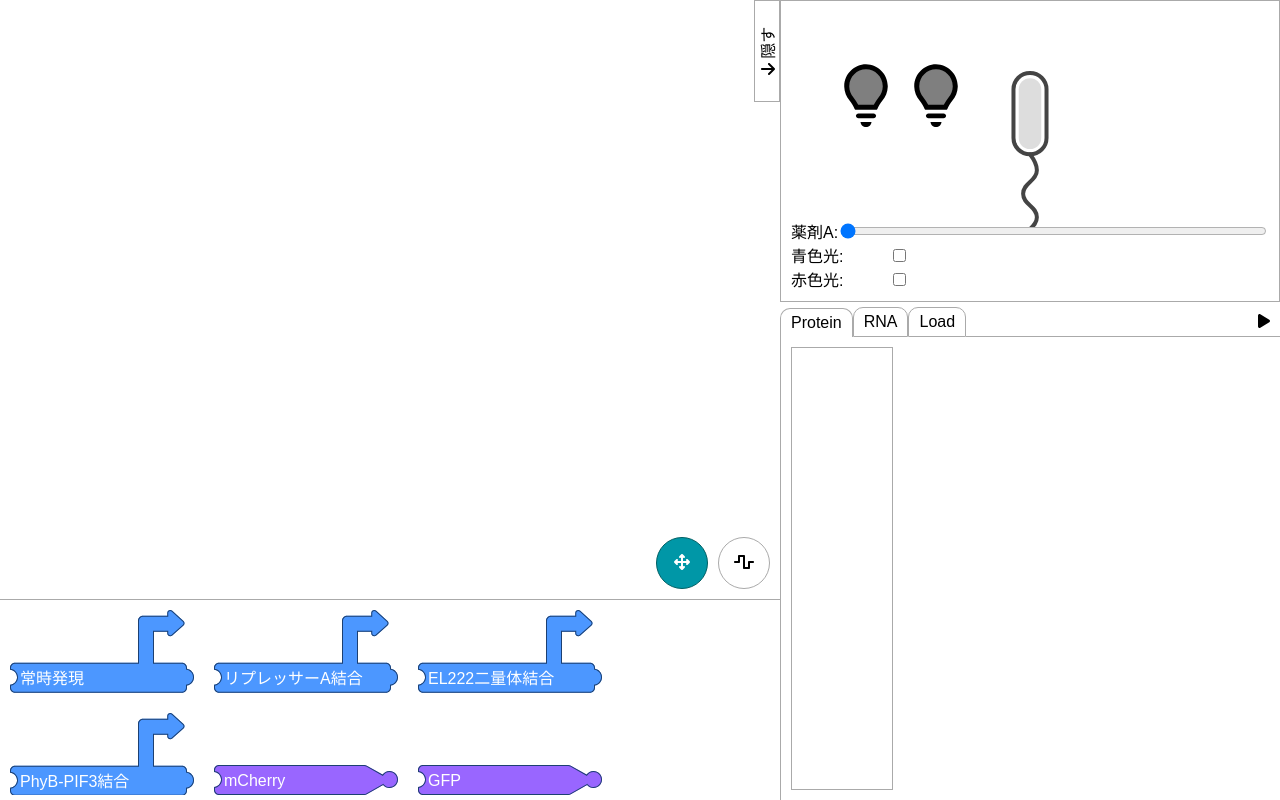
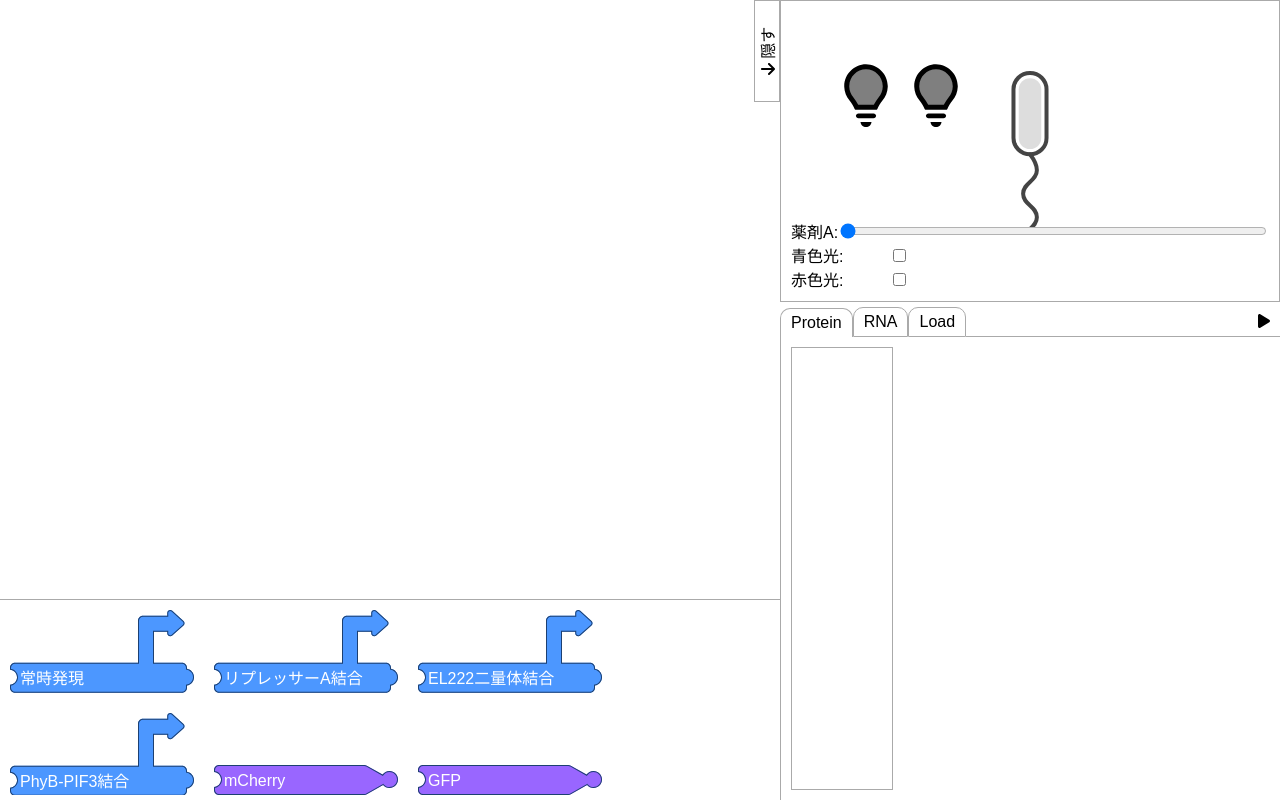
Before and after one commit to iGEM-UTokyo/genochemy, a Vue app: page / in a window 1280 px wide. Built offline with nearby package versions, Linux system fonts and the light colour scheme; a web font is replaced by a local one.

Commit message:
hide CursorMode

```diff
--- a/src/components/Program.vue
+++ b/src/components/Program.vue
@@ -29,7 +29,7 @@
       />
     </svg>
     <DraggingSnake v-if="draggingSnake !== null" v-model="draggingSnake" />
-    <CursorMode v-model="cursorMode" />
+    <!-- <CursorMode v-model="cursorMode" /> -->
     <div class="running" v-if="isRunning" />
   </div>
 </template>
```
